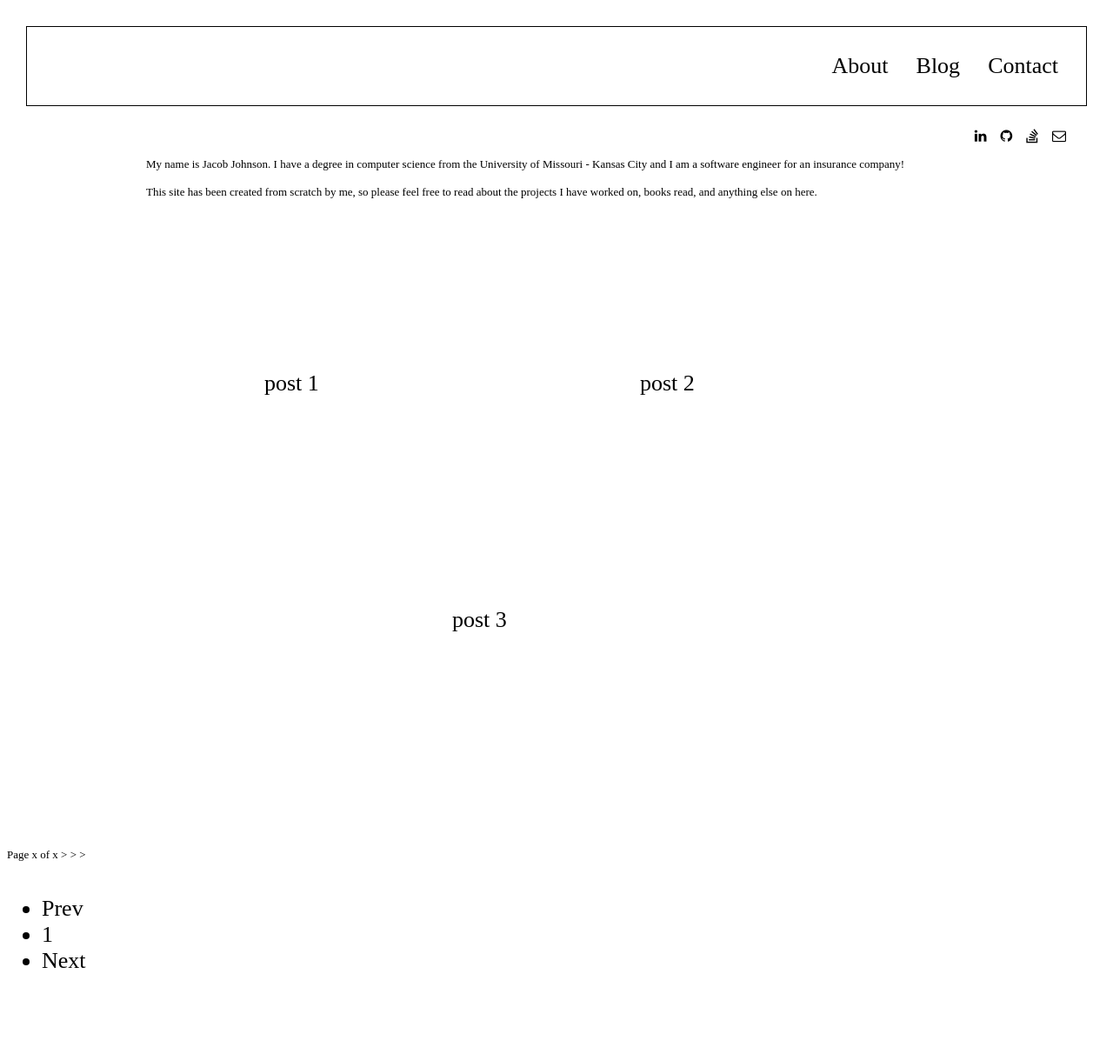
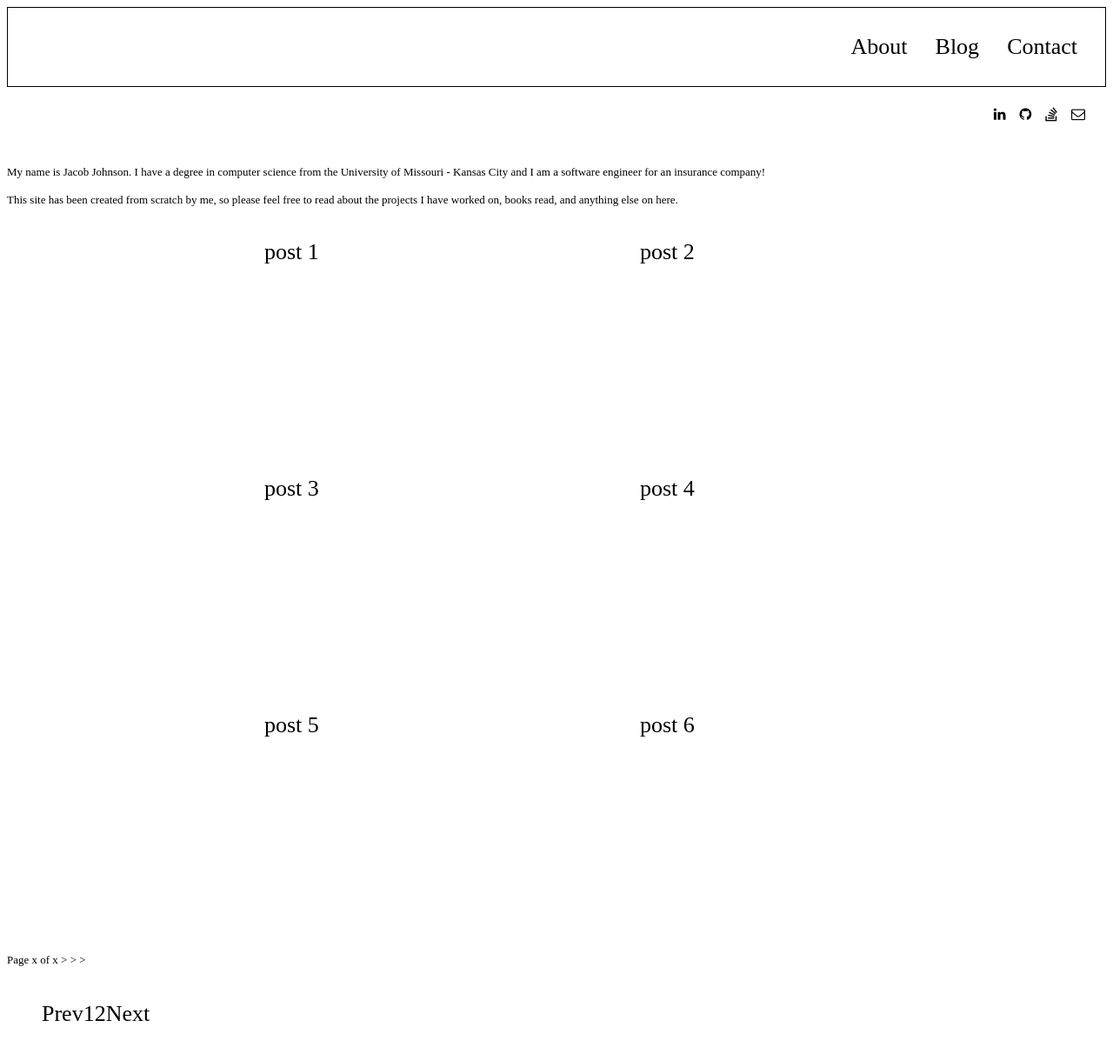
Before and after one commit to JacobJohnson1/react-website, a Next.js app: page / in a window 1280 px wide. Shown: the top 1212 px of the page at 87% size. Before the commit the page ends 1154 px from the top, so only its background shows below. Built offline with nearby package versions, Linux system fonts and the light colour scheme.

Commit message:
unfroze header

```diff
--- a/src/Paginate.js
+++ b/src/Paginate.js
@@ -16,11 +16,11 @@ const Paginate = ({
 	return (
 		<div className="pagination-container">
 			<ul className="pagination">
-				<li onClick={previousPage} className="page-number">
+				<a onClick={previousPage} className="page-number">
 					Prev
-				</li>
+				</a>
 				{pageNumbers.map((number) => (
-					<li
+					<a
 						key={number}
 						onClick={() => paginate(number)}
 						className={
@@ -28,11 +28,11 @@ const Paginate = ({
 						}
 					>
 						{number}
-					</li>
+					</a>
 				))}
-				<li onClick={nextPage} className="page-number">
+				<a onClick={nextPage} className="page-number">
 					Next
-				</li>
+				</a>
 			</ul>
 		</div>
 	);
--- a/src/data.js
+++ b/src/data.js
@@ -20,4 +20,25 @@ export const posts = [
         url: '',
         date: '',
     },
+    {
+        id: 4,
+        title: 'post 4',
+        image: '',
+        url: '',
+        date: '',
+    },
+    {
+        id: 5,
+        title: 'post 5',
+        image: '',
+        url: '',
+        date: '',
+    },
+    {
+        id: 6,
+        title: 'post 6',
+        image: '',
+        url: '',
+        date: '',
+    },
 ]
--- a/src/pages/index.tsx
+++ b/src/pages/index.tsx
@@ -8,7 +8,7 @@ import Paginate from '../Paginate';
 
 const inter = Inter({ subsets: ['latin'] })
 
-const goodreads_rss_url = 'https://www.goodreads.com/user/updates_rss/108357320'
+// const goodreads_rss_url = 'https://www.goodreads.com/user/updates_rss/108357320'
 
 export default function Home() {
   // fetch(goodreads_rss_url)
@@ -27,6 +27,18 @@ export default function Home() {
   const paginate = (pageNumber: React.SetStateAction<number>) => {
     setCurrentPage(pageNumber);
   };
+
+  const previousPage = () => {
+    if (currentPage !== 1) {
+       setCurrentPage(currentPage - 1);
+    }
+ };
+
+ const nextPage = () => {
+    if (currentPage !== Math.ceil(blogPosts.length / postsPerPage)) {
+       setCurrentPage(currentPage + 1);
+    }
+ };
 
   return (
     <div className="Home">
@@ -83,9 +95,9 @@ export default function Home() {
         postsPerPage={postsPerPage}
         totalPosts={blogPosts.length}
         paginate={paginate}
-        currentPage={undefined}
-        previousPage={undefined}
-        nextPage={undefined}
+        currentPage={currentPage}
+        previousPage={previousPage}
+        nextPage={nextPage}
       />
     </div>
   )
--- a/src/styles/Home.module.css
+++ b/src/styles/Home.module.css
@@ -385,11 +385,6 @@ a {
   }
 } */
 
-#About{
-  /* margin-top: 200px; */
-  padding: 10rem;
-}
-
 /*
 .App-logo {
   height: 40vmin;
@@ -442,12 +437,12 @@ a {
   top: 30px;
   right: 30px;
   display: block;
-  z-index: 200000;
+  /* z-index: 200000; */
   border: 1px solid #000;
   display: flex;
   flex-direction: row;
   justify-content: flex-end;
-  position: fixed;
+  /* position: fixed; */
   bottom: auto;
   padding-top: 14px;
   padding-bottom: 14px;
@@ -536,11 +531,11 @@ a {
   top: 125px;
   right: 30px;
   display: block;
-  z-index: 200000;
+  /* z-index: 200000; */
   display: flex;
   flex-direction: row;
   justify-content: flex-end;
-  position: fixed;
+  /* position: fixed; */
   bottom: auto;
   padding-top: 14px;
   padding-bottom: 14px;
--- a/src/styles/globals.css
+++ b/src/styles/globals.css
@@ -110,11 +110,6 @@ a:hover {
   transform: scale(1.05)
 }
 
-#About{
-  /* margin-top: 200px; */
-  padding: 10rem;
-}
-
 /*
 .App-logo {
   height: 40vmin;
@@ -175,12 +170,12 @@ a:hover {
   top: 30px;
   right: 30px;
   display: block;
-  z-index: 200000;
+  /* z-index: 200000; */
   border: 1px solid #000;
   display: flex;
   flex-direction: row;
   justify-content: flex-end;
-  position: fixed;
+  /* position: fixed; */
   bottom: auto;
   padding-top: 14px;
   padding-bottom: 14px;
@@ -274,11 +269,11 @@ a:hover {
   top: 125px;
   right: 30px;
   display: block;
-  z-index: 200000;
+  /* z-index: 200000; */
   display: flex;
   flex-direction: row;
   justify-content: flex-end;
-  position: fixed;
+  /* position: fixed; */
   bottom: auto;
   padding-top: 14px;
   padding-bottom: 14px;
```
